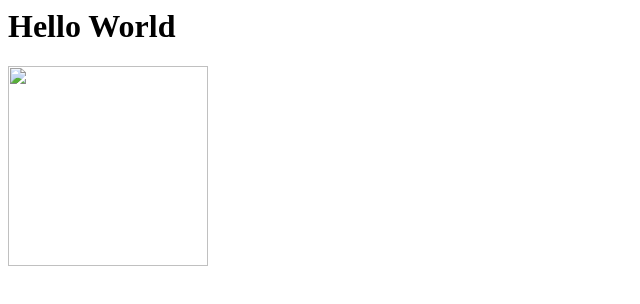
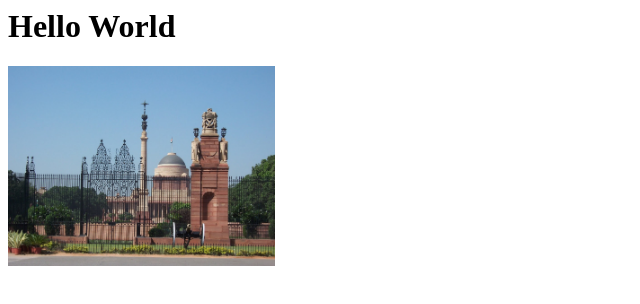
Before and after one commit to ahargunani/ahargunani.github.io, a plain HTML site: page index.html in a window 1280 px wide. Shown: the whole page, without its empty margins (0-640 px from the left). Drawn offline with Linux system fonts and the light colour scheme.

Commit message:
Image added

```diff
--- a/index.html
+++ b/index.html
@@ -1,6 +1,6 @@
 <html>
     <h1> Hello World </h1>
     <div>
-        <img src="test_img" Height="200">
+        <img src="test_img.JPG" Height="200">
     </div>
 </html>
```
